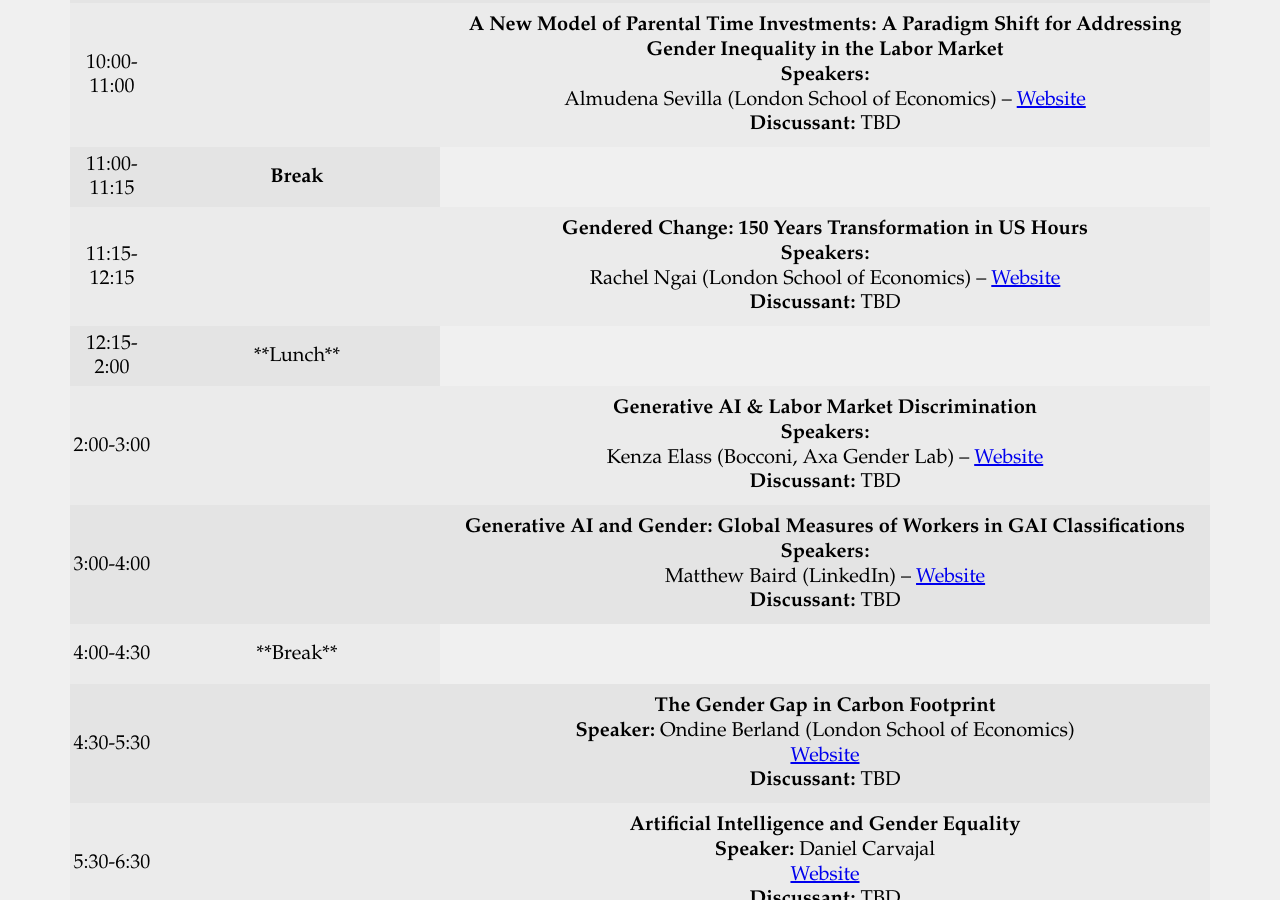
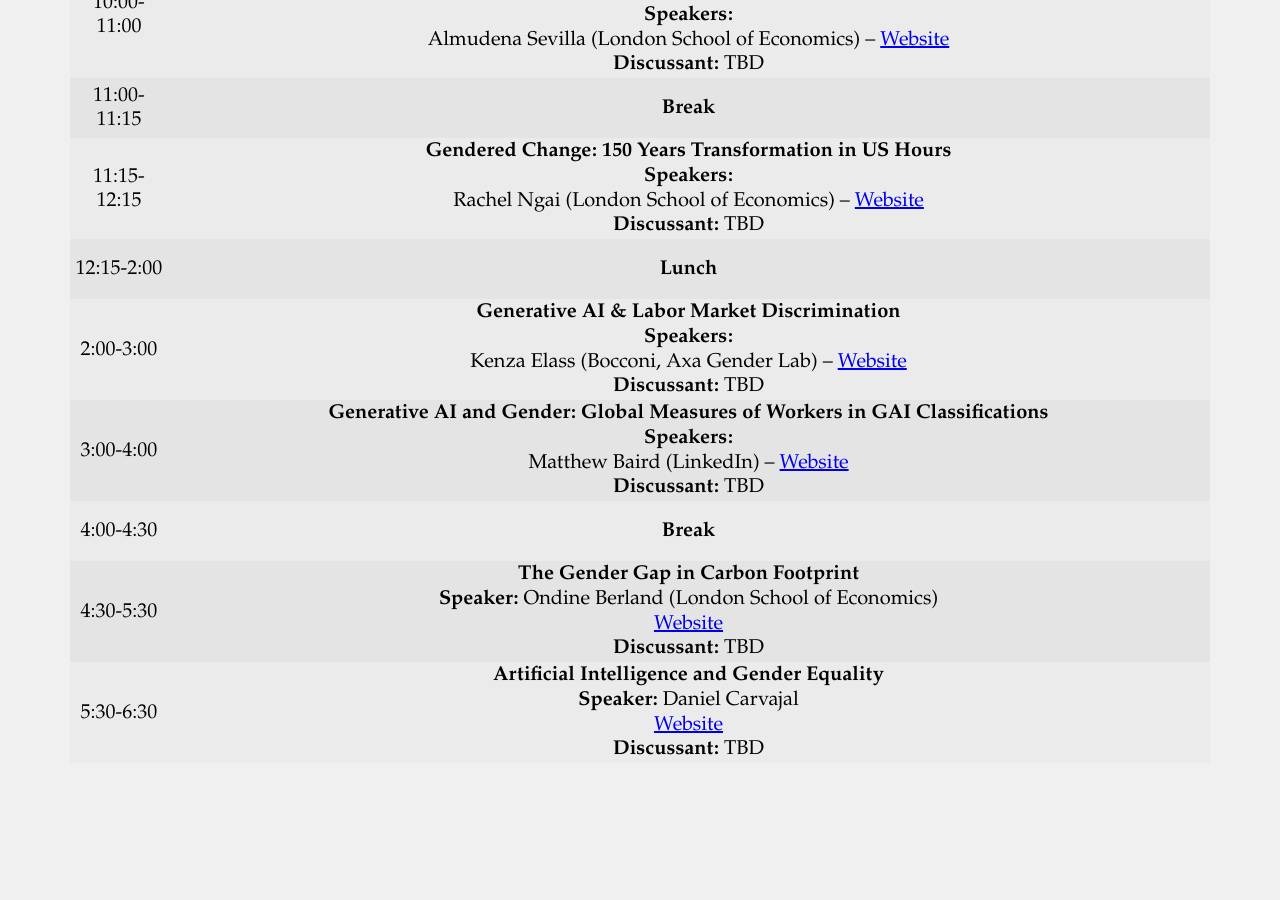
Before and after one commit to elasskenza/gender_workshop, a Jekyll site: the page built from index.html, in a window 1280 px wide and 900 px high, scrolled down 1901 px. Built offline with Jekyll 4.4.1, drawn with Linux system fonts in a browser that asks for light colours.

Commit message:
Update schedule.yml

```diff
--- a/_data/schedule.yml
+++ b/_data/schedule.yml
@@ -1,61 +1,47 @@
 Wednesday, 12 March 2025:
   '8:30-9:00': |
-    <td style="padding: 10px; vertical-align: top;">
     <strong>Welcome coffee and opening</strong><br>
     <em>Hosted by the Department of Social Policy at LSE, AXA Gender Lab at Bocconi, and NYU Abu Dhabi.</em>
-    </td>
-  '': Part 1 - Reimagining Gender Foundations for Tomorrow
+  '': <strong>Part 1 - Reimagining Gender Foundations for Tomorrow</strong>
   '9:00-10:00': |
-    <td style="padding: 10px; vertical-align: top;">
     <em>The Economics of Fertility - A New Era</em><br>
     <strong>Speaker:</strong> Matthias Doepke (London School of Economics)<br>
     <a href="https://www.lse.ac.uk/economics/people/matthias-doepke" target="_blank">Website</a><br>
     <strong>Discussant:</strong> TBD
-    </td>
   '10:00-11:00': |
-    <td style="padding: 10px; vertical-align: top;">
     <strong>A New Model of Parental Time Investments: A Paradigm Shift for Addressing Gender Inequality in the Labor Market</strong><br>
     <strong>Speakers:</strong><br>
     Almudena Sevilla (London School of Economics) – <a href="https://www.lse.ac.uk/social-policy/people/almudena-sevilla" target="_blank">Website</a><br>
     <strong>Discussant:</strong> TBD
-    </td>
   '11:00-11:15': |
     <strong>Break</strong>
   '11:15-12:15': |
-    <td style="padding: 10px; vertical-align: top;">
     <strong>Gendered Change: 150 Years Transformation in US Hours</strong><br>
     <strong>Speakers:</strong><br>
     Rachel Ngai (London School of Economics) – <a href="https://sites.google.com/view/rachelngai/home" target="_blank">Website</a><br>
     <strong>Discussant:</strong> TBD
-    </td>
-  '12:15-2:00': "**Lunch**"
-  '': Part 2 - Gender in Transformative Futures
+  '12:15-2:00': |
+    <strong>Lunch</strong>
+  '': <strong>Part 2 - Gender in Transformative Futures</strong>
   '2:00-3:00': |
-    <td style="padding: 10px; vertical-align: top;">
     <strong>Generative AI & Labor Market Discrimination</strong><br>
     <strong>Speakers:</strong><br>
     Kenza Elass (Bocconi, Axa Gender Lab) – <a href="https://elasskenza.github.io/website/" target="_blank">Website</a><br>
     <strong>Discussant:</strong> TBD
-    </td>
   '3:00-4:00': |
-    <td style="padding: 10px; vertical-align: top;">
     <strong>Generative AI and Gender: Global Measures of Workers in GAI Classifications</strong><br>
     <strong>Speakers:</strong><br>
     Matthew Baird (LinkedIn) – <a href="https://mdbaird.github.io/" target="_blank">Website</a><br>
     <strong>Discussant:</strong> TBD
-    </td>
-  '4:00-4:30': "**Break**"
+  '4:00-4:30': |
+    <strong>Break</strong>
   '4:30-5:30': |
-    <td style="padding: 10px; vertical-align: top;">
     <strong>The Gender Gap in Carbon Footprint</strong><br>
     <strong>Speaker:</strong> Ondine Berland (London School of Economics)<br>
     <a href="https://www.lse.ac.uk/environment/people/ondine-berland" target="_blank">Website</a><br>
     <strong>Discussant:</strong> TBD
-    </td>
   '5:30-6:30': |
-    <td style="padding: 10px; vertical-align: top;">
     <strong>Artificial Intelligence and Gender Equality</strong><br>
     <strong>Speaker:</strong> Daniel Carvajal<br>
     <a href="https://www.linkedin.com/in/daniel-carvajal" target="_blank">Website</a><br>
     <strong>Discussant:</strong> TBD
-    </td>
```
